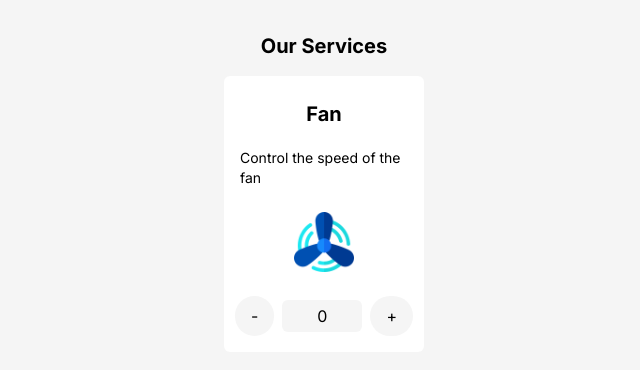
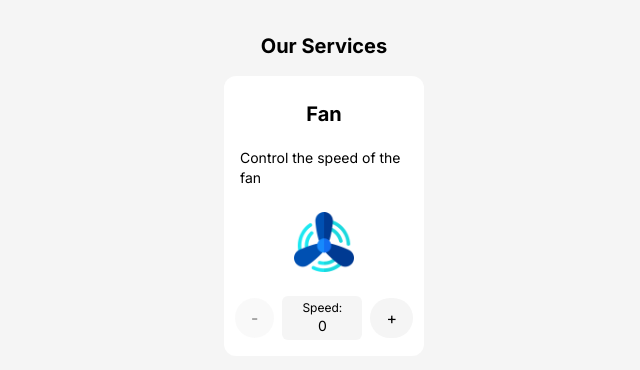
Before and after one commit to saurav1729/konnex-hackathon, a Next.js app: page / in a window 1280 px wide. Shown: the top 370 px of the page, without its empty margins (316-956 px from the left). Built offline with nearby package versions, Linux system fonts and the light colour scheme.

Commit message:
basic ui design

```diff
--- a/src/components/Fan.jsx
+++ b/src/components/Fan.jsx
@@ -16,18 +16,21 @@ const Fan = () => {
         }
     }
   return (
-    <div className='w-[200px] bg-white rounded-md p-4 flex flex-col items-center gap-3 bg-[white]'>
+    <div className='w-[200px] bg-white rounded-xl p-4 flex flex-col items-center gap-3 bg-[white] '>
         <div className='font-popins font-bold text-black text-xl text-center my-2'>Fan</div>
         <div className='font-popins text-sm text-black '>Control the speed of the fan</div>
         <div className='flex justify-center items-center w-[60px] h-[60px] m-3'>
             <Image src='/images/fan.png' height={100} width={100} className='h-100 w-100'/>
         </div>
         <div className='flex items-center justify-center gap-2'>
-            <button className='rounded-full p-2 px-4 bg-color-1' onClick={handleClickMinus}>-</button>
-            <div className='rounded-md px-5 py-1 bg-color-1 w-[80px] flex justify-center'>
-                {speed}
+        <button className={`rounded-full p-2 px-4 bg-color-1 ${speed===0?'opacity-50 cursor-not-allowed':'opacity:100 cursor-pointer'} `} onClick={handleClickMinus} disabled={speed===0?true:false}>-</button>
+            <div className='rounded-md px-5 py-1 bg-color-1 w-[80px]'>
+                <div>
+                    <div className='text-xs font-popins flex justify-start'>Speed:</div>
+                    <div className='text-sm font-popins flex justify-center'>{speed}</div>
+                </div>
             </div>
-            <button className='rounded-full p-2 px-4 bg-color-1' onClick={handleClickPlus}>+</button>
+            <button className={`rounded-full p-2 px-4 bg-color-1 ${speed===5?'opacity-50 cursor-not-allowed':'opacity:100 cursor-pointer'} `} onClick={handleClickPlus} disabled={speed===5?true:false}>+</button>
         </div>
 
     </div>
```
